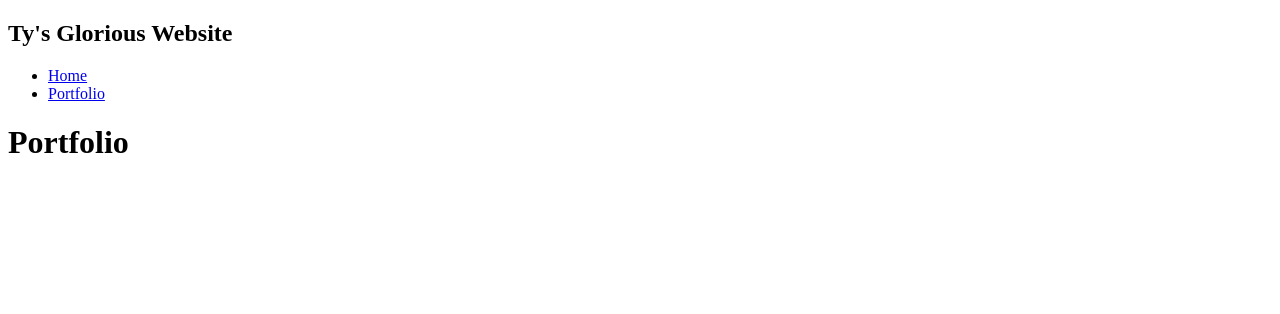
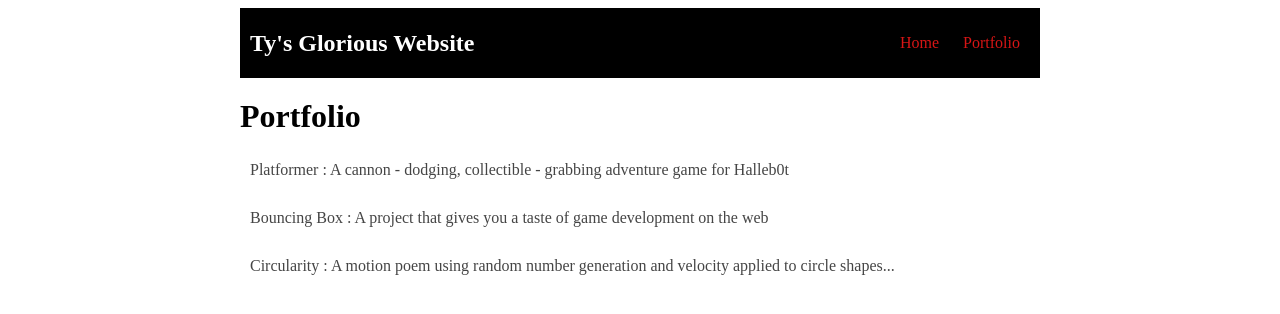
Before and after one commit to TyTran14/TyTran14.github.io, a plain HTML site: page portfolio.html in a window 1280 px wide. Drawn offline with Linux system fonts and the light colour scheme.

Commit message:
add portfolio.html file

```diff
--- a/portfolio.html
+++ b/portfolio.html
@@ -1,10 +1,12 @@
 <!DOCTYPE HTML>
 <html>
     <head>
+        <title> Ty Gaming</title>
+        <link rel="stylesheet" href="style.css">
     </head>
 
     <body>
-        <div id="Ty stuff">
+        <div id="all-contents">
             <nav>
                 <h1>Ty's Glorious Website</h1>
                 <ul id="nav-ul">
@@ -14,13 +16,14 @@
             </nav>
             <main>
                 <div class="content">
-                </div>
                     <h1>Portfolio</h1>
                     <ul id="portfolio">
-
+                        <li><a href="projects/platformer/">Platformer : A cannon - dodging, collectible - grabbing adventure game for Halleb0t</a></li>
+                        <li><a href="projects/bouncing-box/">Bouncing Box : A project that gives you a taste of game development on the web </a></li>
+                        <li><a href="projects/circularity/">Circularity : A motion poem using random number generation and velocity applied to circle shapes...</a></li>
+                    </ul>
+                </div>
             </main>
         </div>
     </body>
 </html>
-<ul id="portfolio">
-</ul>
--- a/style.css
+++ b/style.css
@@ -4,10 +4,12 @@ ody {
     padding: 10px;
     font-family: arial;
 }
+
 #all-contents {
     max-width: 800px;
     margin: auto;
 }
+
 /* navigation menu */
 nav {
     background: rgb(0, 0, 0);
@@ -16,6 +18,7 @@ ody {
     display: flex;
     padding: 10px;
 }
+
 h1 {
     display: flex;
     align-items: center;
@@ -23,38 +26,74 @@ ody {
     flex: 1;
     margin: 0;
 }
+
 #nav-ul {
     list-style-image: none;
 }
-    .nav-li{
+
+.nav-li {
     display: inline-block;
     padding: 0 10px;
 }
-    a{
+
+a {
     text-decoration: none;
     color: #d61515;
 }
+
 /* main container area beneath menu */
 main {
     background: rgb(255, 255, 255);
     display: flex;
 }
-    .sidebar{
+
+.sidebar {
     margin-right: 25px;
     padding: 10px;
 }
-    .sidebar-img{
+
+.sidebar-img {
     width: 200px;
 }
-    content{
+
+content {
     flex: 1;
     padding: 15px;
 }
+
 /* portfolio styles */
-    #interests{
-    border: 4px silver ridge;
+#interests {
+    border: 4px rgb(255, 255, 255) ridge;
     padding: 8px;
 }
-    h2,h3{
+
+h2,
+h3 {
     margin: 0px;
 }
+
+/* portfolio styles */
+.content h1 {
+    color: black;
+}
+
+#portfolio {
+    list-style-type: none;
+    padding-left: 0;
+}
+
+#portfolio li {
+    background: #ffffff;
+    padding: 10px;
+    border-radius: 10px;
+    margin-bottom: 10px;
+}
+
+#portfolio li:hover {
+    background: #9c3939;
+}
+
+#portfolio a {
+    text-decoration: none;
+    color: #454545;
+}
```
Lines whose indentation alone changed are shown as unchanged.
